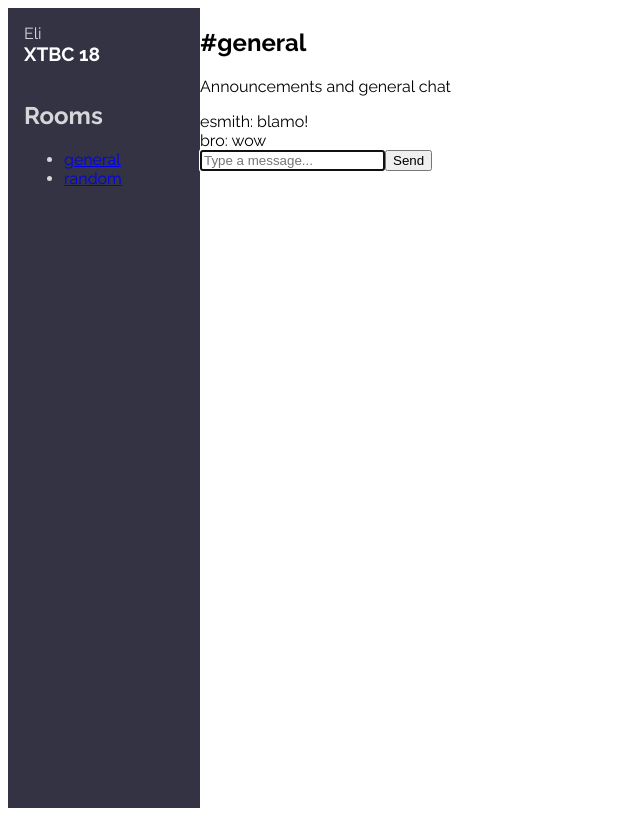
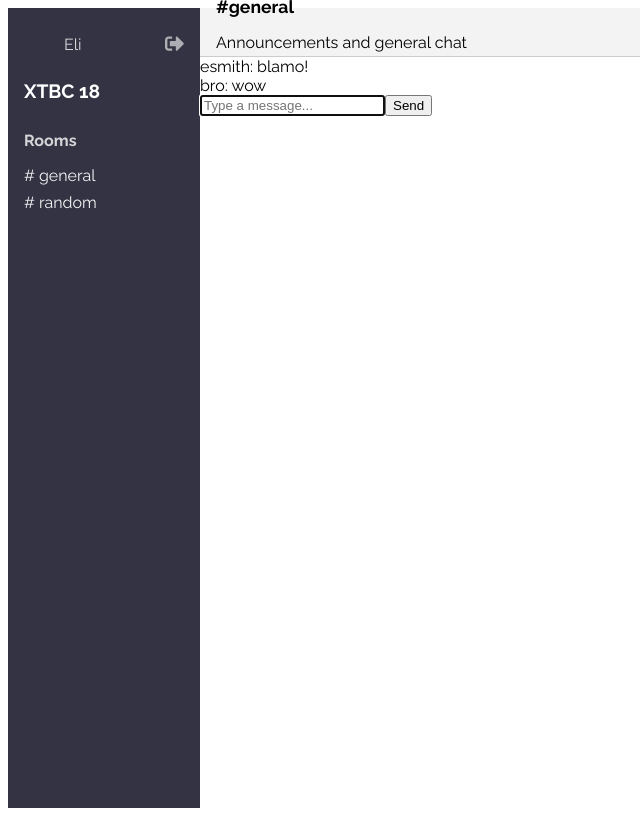
Before and after one commit to Smith2106/Chatagonia, a React (Create React App) app: page / in a window 1280 px wide. Shown: the whole page, without its empty margins (0-640 px from the left). Built offline with nearby package versions, Linux system fonts and the light colour scheme.

Commit message:
Style sidebar, chat header, and chat components

```diff
--- a/public/index.html
+++ b/public/index.html
@@ -10,6 +10,7 @@
     -->
     <link rel="manifest" href="%PUBLIC_URL%/manifest.json">
     <link rel="shortcut icon" href="%PUBLIC_URL%/favicon.ico">
+    <script defer src="https://use.fontawesome.com/releases/v5.0.13/js/all.js" integrity="sha384-xymdQtn1n3lH2wcu0qhcdaOpQwyoarkgLVxC/wZ5q7h9gHtxICrpcaSUfygqZGOe" crossorigin="anonymous"></script>
     <!--
       Notice the use of %PUBLIC_URL% in the tags above.
       It will be replaced with the URL of the `public` folder during the build.
--- a/src/App.css
+++ b/src/App.css
@@ -3,3 +3,22 @@
 body {
     font-family: 'Raleway', sans-serif;
 }
+
+.RoomList li a::before {
+    content: '# ';
+}
+
+.RoomList li a:hover {
+    background-color: rgba(255, 255, 255, 0.2);
+}
+
+.UserInfo a:hover {
+    color: white !important;
+}
+
+.Avatar {
+    height: 40px;
+    width: 40px;
+    font-size: 1rem;
+    border-radius: 20px;
+}
--- a/src/Chat.js
+++ b/src/Chat.js
@@ -47,7 +47,7 @@ class Chat extends Component {
 
     render() {
         return (
-            <div className="Chat">
+            <div className="Chat" style={styles}>
                 <ChatHeader />
                 <MessageList messages={this.state.messages}/>
                 <MessageForm addMessage={this.addMessage} />
@@ -56,4 +56,10 @@ class Chat extends Component {
     }
 }
 
+const styles = {
+    flex: '1',
+    display: 'flex',
+    flexDirection: 'column',
+}
+
 export default Chat;
--- a/src/ChatHeader.js
+++ b/src/ChatHeader.js
@@ -2,14 +2,36 @@ import React from 'react';
 
 const ChatHeader = () => {
     return (
-        <header className="ChatHeader">
+        <header className="ChatHeader" style={styles.chatHeader}>
             <div className="roomInfo">
-                <h2>#general</h2>
-                <p>Announcements and general chat</p>
+                <h2 style={styles.roomInfoH2}>#general</h2>
+                <p styles={styles.roomInfoP}>Announcements and general chat</p>
             </div>
         </header>
     );
 };
 
+const styles = {
+    chatHeader: {
+        backgroundColor: '#f3f3f3',
+        borderBottom: '1px solid #ccc',
+        height: '3rem',
+        padding: '0 1rem',
+        display: 'flex',
+        alignItems: 'center',
+    },
+
+    roomInfoH2: {
+        fontSize: '1.1rem',
+        margin: '0',
+    },
+
+    roomInfoP: {
+        color: '#999',
+        margin: '0',
+        fontSize: '0.8rem',
+    },
+};
+
 
 export default ChatHeader;
--- a/src/Sidebar.js
+++ b/src/Sidebar.js
@@ -3,21 +3,26 @@ import React from 'react';
 const Sidebar = (props) => {
     return (
         <aside className="Sidebar" style={styles.sidebar}>
-            <div className="UserInfo" style={styles.children}>
+            <div className="UserInfo" style={{...styles.children, ...styles.userInfo}}>
                 <div
-                className="Avatar"
+                    className="Avatar"
+                    styles={styles.userAvatar}
                 ></div>
-                <div className="user">{props.user.displayName}</div>
-                <a href="#">
-                <i className="fas fa-sign-out-alt"></i>
+                <div className="user" style={styles.user}>{props.user.displayName}</div>
+                <a href="#" style={styles.userInfoA}>
+                    <i className="fas fa-sign-out-alt"></i>
                 </a>
             </div>
             <h1 style={styles.h1}>XTBC 18</h1>
             <nav className="RoomList" style={styles.children}>
-                <h2>Rooms</h2>
-                <ul>
-                <li><a href="#">general</a></li>
-                <li><a href="#">random</a></li>
+                <h2 style={styles.roomlistH2}>Rooms</h2>
+                <ul style={styles.roomlistUl}>
+                    <li style={styles.roomlistLi}>
+                        <a style={styles.roomlistA} href="#">general</a>
+                    </li>
+                    <li style={styles.roomlistLi}>
+                        <a style={styles.roomlistA} href="#">random</a>
+                    </li>
                 </ul>
             </nav>
         </aside>
@@ -33,15 +38,60 @@ const styles = {
         display: 'flex',
         flexDirection: 'column',
     },
+
     children: {
         padding: '0 1rem',
     },
+
     h1: {
         color: 'white',
         fontSize: '1.2rem',
         marginTop: '0',
         padding: '0 1rem',
     },
+
+    roomlistH2: {
+        fontSize: '1rem',
+    },
+
+    roomlistUl: {
+        listStyle: 'none',
+        marginLeft: '0',
+        paddingLeft: '0',
+    },
+
+    roomlistLi: {
+        marginBottom: '0.5rem',
+    },
+
+    roomlistA: {
+        display: 'block',
+        color: 'whitesmoke',
+        textDecoration: 'none',
+    },
+
+    userInfo: {
+        marginBottom: '1rem',
+        display: 'flex',
+        alignItems: 'center',
+    },
+
+    userAvatar: {
+        marginRight: '0.5rem',
+    },
+
+    user: {
+        flex: '1',
+    },
+
+    userInfoA: {
+        border: '0',
+        padding: '0',
+        backgroundColor: 'transparent',
+        color: 'rgba(255, 255, 255, 0.6)',
+        fontSize: '1.2rem',
+        transition: 'color 0.25s ease-out',
+    }
 };
 
 export default Sidebar;
```
